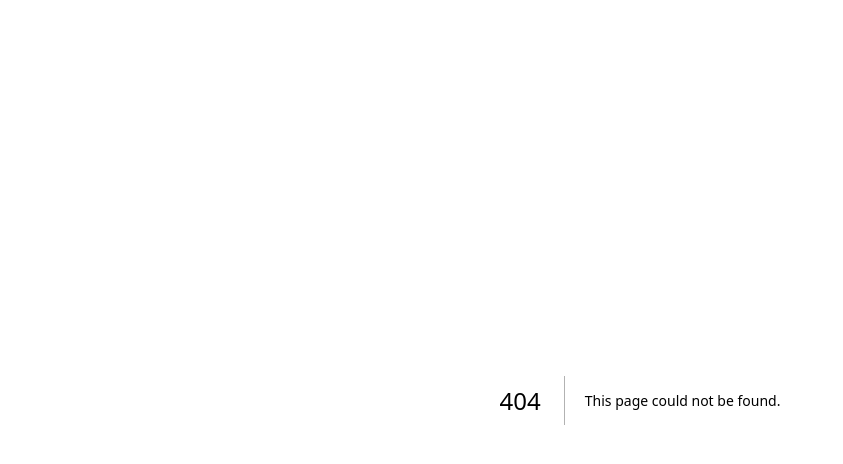
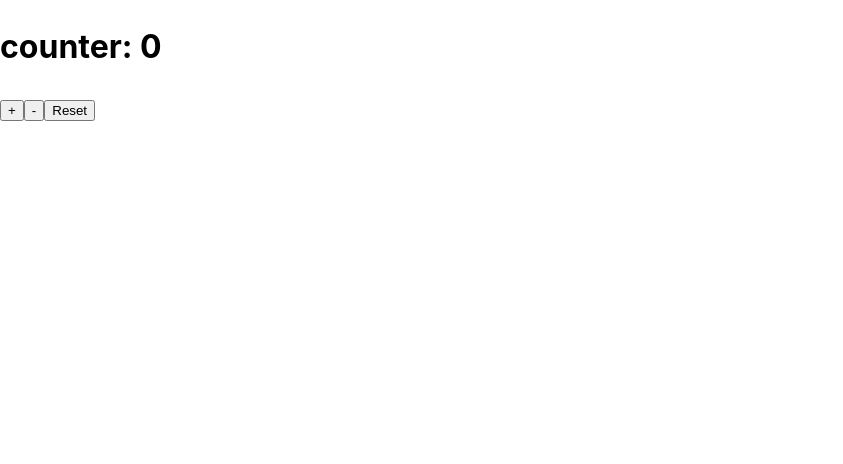
Before and after one commit to ManiKanta9578/ReactScenarioss, a Next.js app: page /useReducer in a window 1280 px wide. Before the commit this address had no page. Shown: the top 464 px of the page, without its empty margins (0-843 px from the left). Built offline with nearby package versions, Linux system fonts and the light colour scheme.

Commit message:
useReducer

```diff
--- a/pages/index.js
+++ b/pages/index.js
@@ -13,6 +13,7 @@ const routes = [
   { href: "/displayObjectsAndKeys", title: "Display keys and values of objects in a loop in react" },
   { href: "/methodOnRerender", title: "How to call a method on every rerender of a component in react" },
   { href: "/searchFilter", title: "Create a search textbox filter in react" },
+  { href: "/useReducer", title: "Create a counter component using useReducer in react" },
 ];
 
 function Home() {
--- /dev/null
+++ b/pages/useReducer/index.js
@@ -0,0 +1,31 @@
+import React, { useReducer } from 'react'
+
+const initialState = { count: 0 };
+
+const reducer = (state, action) => {
+    switch (action.type) {
+        case 'Increment':
+            return { count: state.count + 1 };
+        case 'Decrement':
+            return { count: state.count - 1 };
+        case 'Reset':
+            return { count: 0 };
+        default:
+            throw new Error('Something went wrong');
+    }
+}
+
+const Index = () => {
+    const [state, dispatch] = useReducer(reducer, initialState);
+
+    return (
+        <>
+            <h1>counter: {state.count}</h1>
+            <button onClick={() => dispatch({ type: 'Increment' })}>+</button>
+            <button onClick={() => dispatch({ type: 'Decrement' })}>-</button>
+            <button onClick={() => dispatch({ type: 'Reset' })}>Reset</button>
+        </>
+    )
+}
+
+export default Index
```
